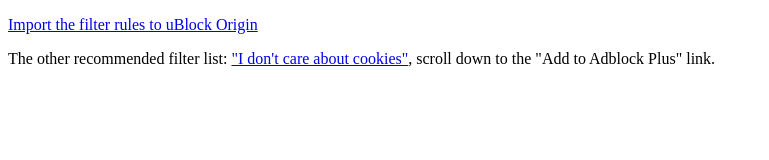
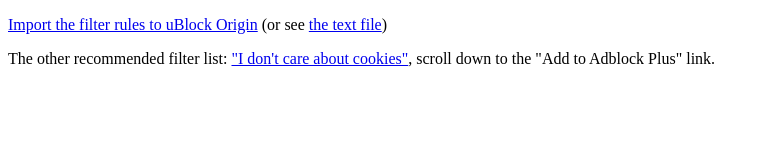
Before and after one commit to dexen/ublock-origin-filters, a plain HTML site: page index.html in a window 1280 px wide. Shown: the whole page, without its empty margins (0-769 px from the left). Drawn offline with Linux system fonts and the light colour scheme.

Commit message:
a handy link

```diff
--- a/index.html
+++ b/index.html
@@ -5,7 +5,7 @@
 </head>
 <body>
 <p>
-	<a href="abp:subscribe?location=https%3A%2F%2Fdexen.github.io%2Fublock-origin-filters%2Fsrc%2Fdexen-filters.txt&title=dexen%27s%20filters">Import the filter rules to uBlock Origin</a>
+	<a href="abp:subscribe?location=https%3A%2F%2Fdexen.github.io%2Fublock-origin-filters%2Fsrc%2Fdexen-filters.txt&title=dexen%27s%20filters">Import the filter rules to uBlock Origin</a> (or see <a href="https://dexen.github.io/ublock-origin-filters/src/dexen-filters.txt">the text file</a>)
 </p>
 
 <p>
```
